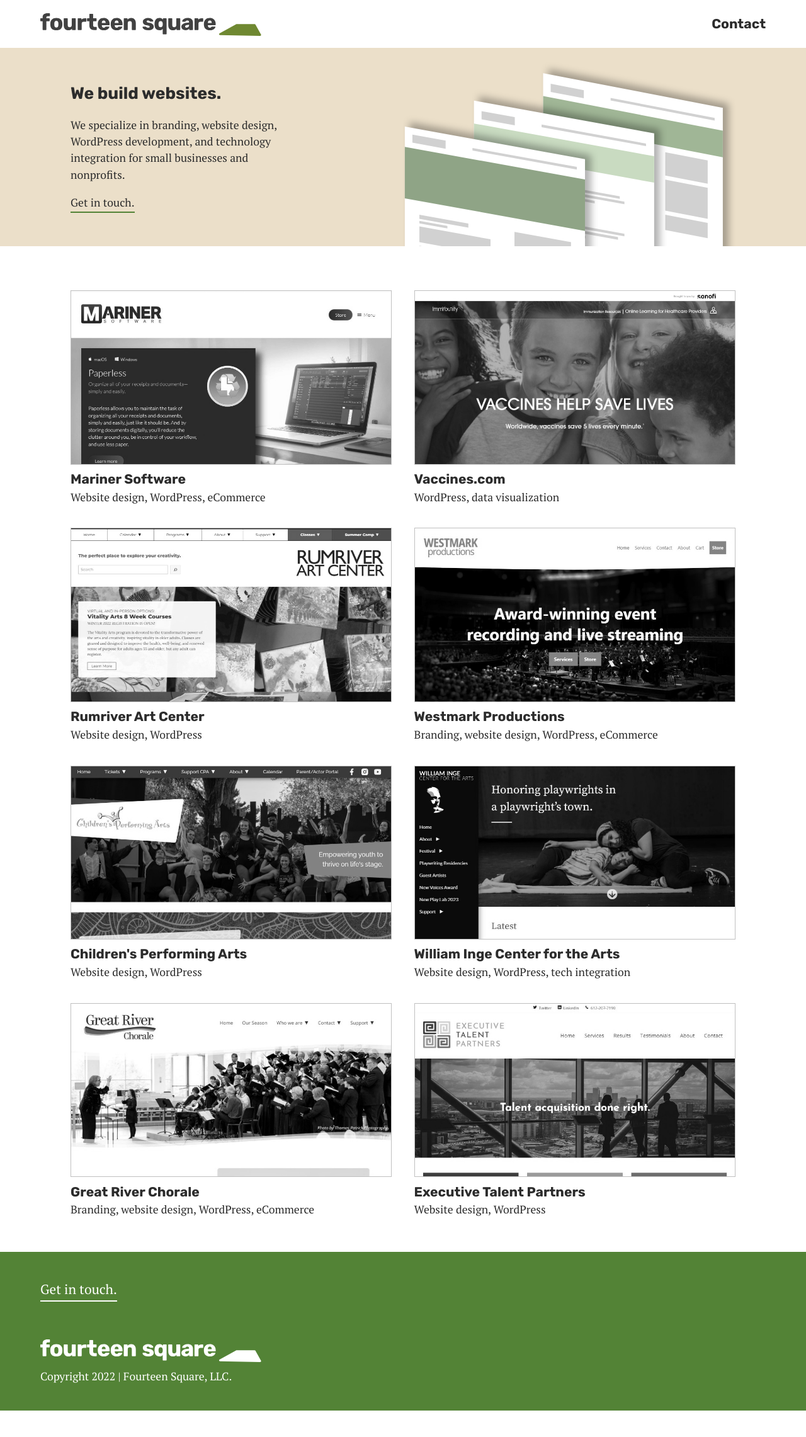
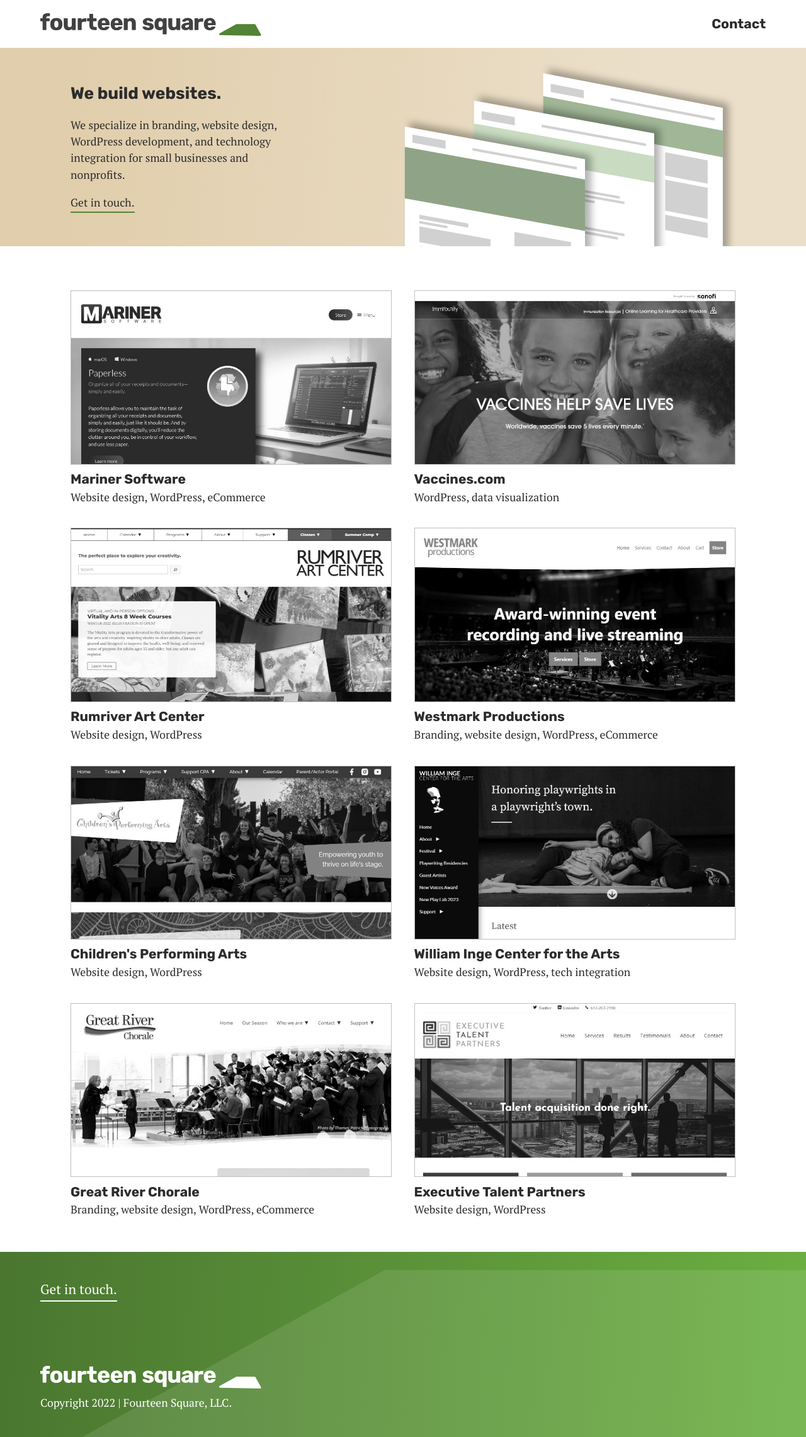
Before and after one commit to ryanaripley/fourteensquare, a Jekyll site: the page built from index.md, in a window 1280 px wide. Shown: the whole page at 63% size. Built offline with Jekyll 4.4.1, drawn with Linux system fonts in a browser that asks for light colours; before the commit the page ends 2240 px from its top, so only the background shows below that.

Commit message:
Tweak colors, add mark to footer

```diff
--- a/_includes/logo.html
+++ b/_includes/logo.html
@@ -64,6 +64,6 @@
         />
         <path
           d="M431.16 24.2638C431.456 24.0999 431.789 24.0139 432.128 24.0139L471.967 24.0136C472.694 24.0136 473.364 24.4077 473.716 25.043L485.874 46.9385C486.623 48.2866 485.629 49.9386 484.088 49.9087L395.611 48.1912C393.566 48.1515 392.891 45.4311 394.68 44.4414L431.16 24.2638Z"
-          fill="#6F8831"
+          fill="#538336"
         />
       </svg>
--- /dev/null
+++ b/_includes/mark.html
@@ -0,0 +1,3 @@
+<svg width="1848" height="459" viewBox="0 0 1848 459" fill="none" xmlns="http://www.w3.org/2000/svg">
+  <path d="M906.544 6.35735C913.701 2.40165 921.746 0.326552 929.925 0.326477L1892.39 0.317668C1909.94 0.317507 1926.12 9.8317 1934.64 25.1696L2228.35 553.744C2246.44 586.288 2222.43 626.168 2185.19 625.446L47.7416 583.984C-1.65674 583.026 -17.9577 517.355 25.2716 493.461L906.544 6.35735Z" fill="white" fill-opacity="0.1"/>
+</svg>
--- a/_scss/_hero.scss
+++ b/_scss/_hero.scss
@@ -1,5 +1,6 @@
 .hero {
-  background: $color__brown;
+  background-color: $color__brown;
+  background: linear-gradient(275.71deg, #EBDFC9 22.14%, #E1CEAC 89.07%), #EBDFC9;
   padding: 0;
   overflow: hidden;
   margin-bottom: 4em;
--- a/_scss/_site-footer.scss
+++ b/_scss/_site-footer.scss
@@ -1,12 +1,28 @@
 .site-footer {
-  background: $color__green;
+  background-color: $color__black;
+  background: linear-gradient(93.51deg, #4A7630, #6baf41);
+  color: white;
   margin: 0;
-  color: white;
   padding: 2.5em $margin;
+  position: relative;
+
+  &:after {
+    display: block;
+    content: "";
+    position: absolute;
+      left: 0;
+      right: 0;
+      top: 10%;
+      bottom: 0;
+    background-image: url(/assets/svg/mark.svg);
+    background-repeat: no-repeat;
+    background-position: bottom left 4em;
+    background-size: 100%;
+  }
 
   .footer-contact {
     margin-top: 0;
-    margin-bottom: 3em;
+    margin-bottom: 5em;
     font-size: 1.2em;
 
     a, .footer-contact a:visited {
```
Also changed, not shown: assets/svg/mark.svg (added).
